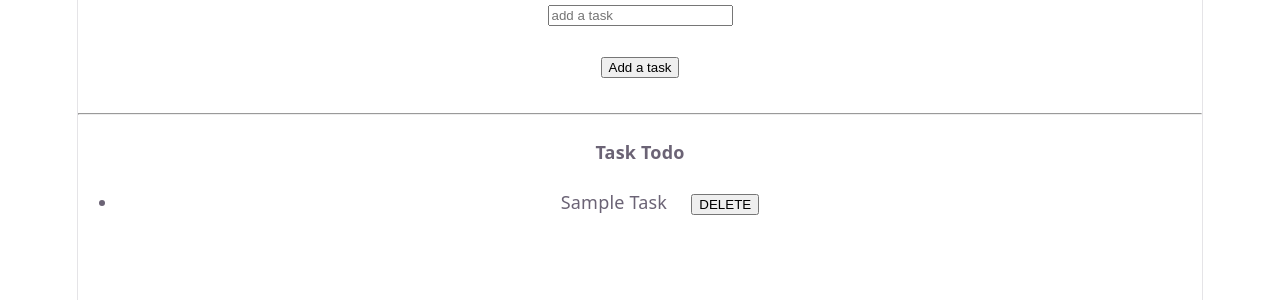
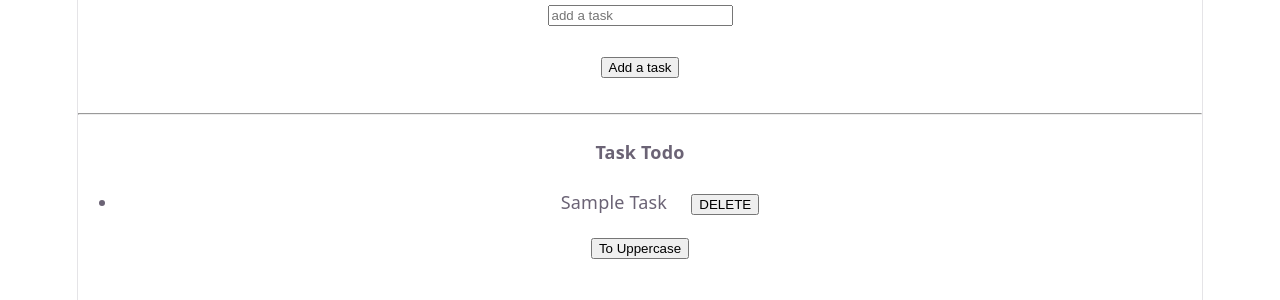
Before and after one commit to sadiksha-kc-neupane/React-State-Class, a React (Vite) app: page / in a window 1280 px wide. Shown: the top 300 px of the page. Built offline with nearby package versions, Linux system fonts and the light colour scheme.

Commit message:
updating all in array

```diff
--- a/src/Todolist.jsx
+++ b/src/Todolist.jsx
@@ -44,6 +44,17 @@ export default function TodoList() {
     setTodos((prevTodos)=>todos.filter((prevTodos)=> prevTodos.id != id));
   };
 
+  let toUpperCase = ()=>{
+   setTodos( (prevTodos)=>{
+    prevTodos.map((todo)=>{
+      return {
+        ...todo,
+        task: todo.task.toUpperCase(),
+      };
+    })
+  });
+  }
+
   return(
     <div>
      <input  placeholder="add a task" value={newTodo} onChange={updateTodoValue}></input>
@@ -63,6 +74,8 @@ export default function TodoList() {
         </li>
       ))}
      </ul>
+
+     <button onClick={toUpperCase}>To Uppercase</button>
     </div>
   );
  }
```
